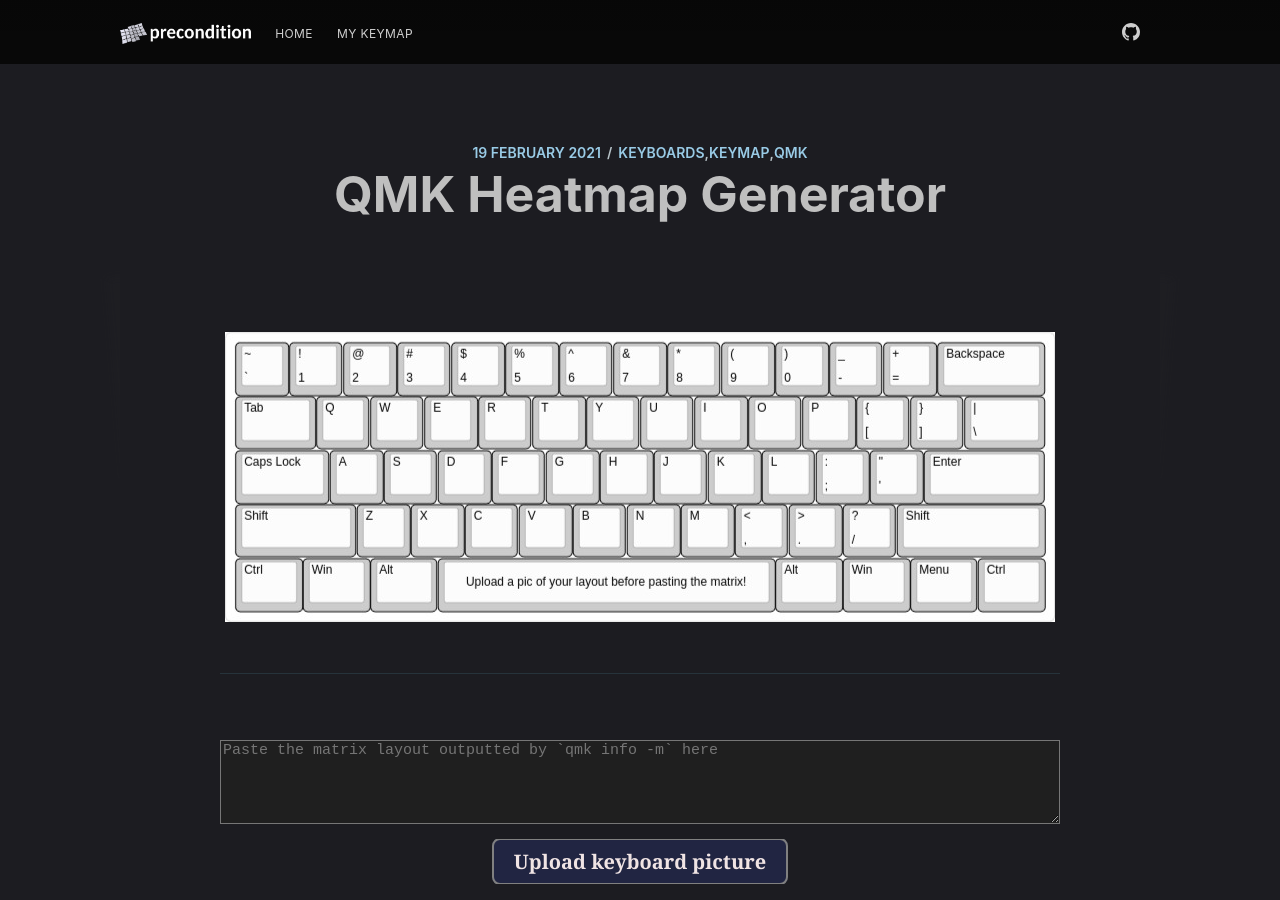
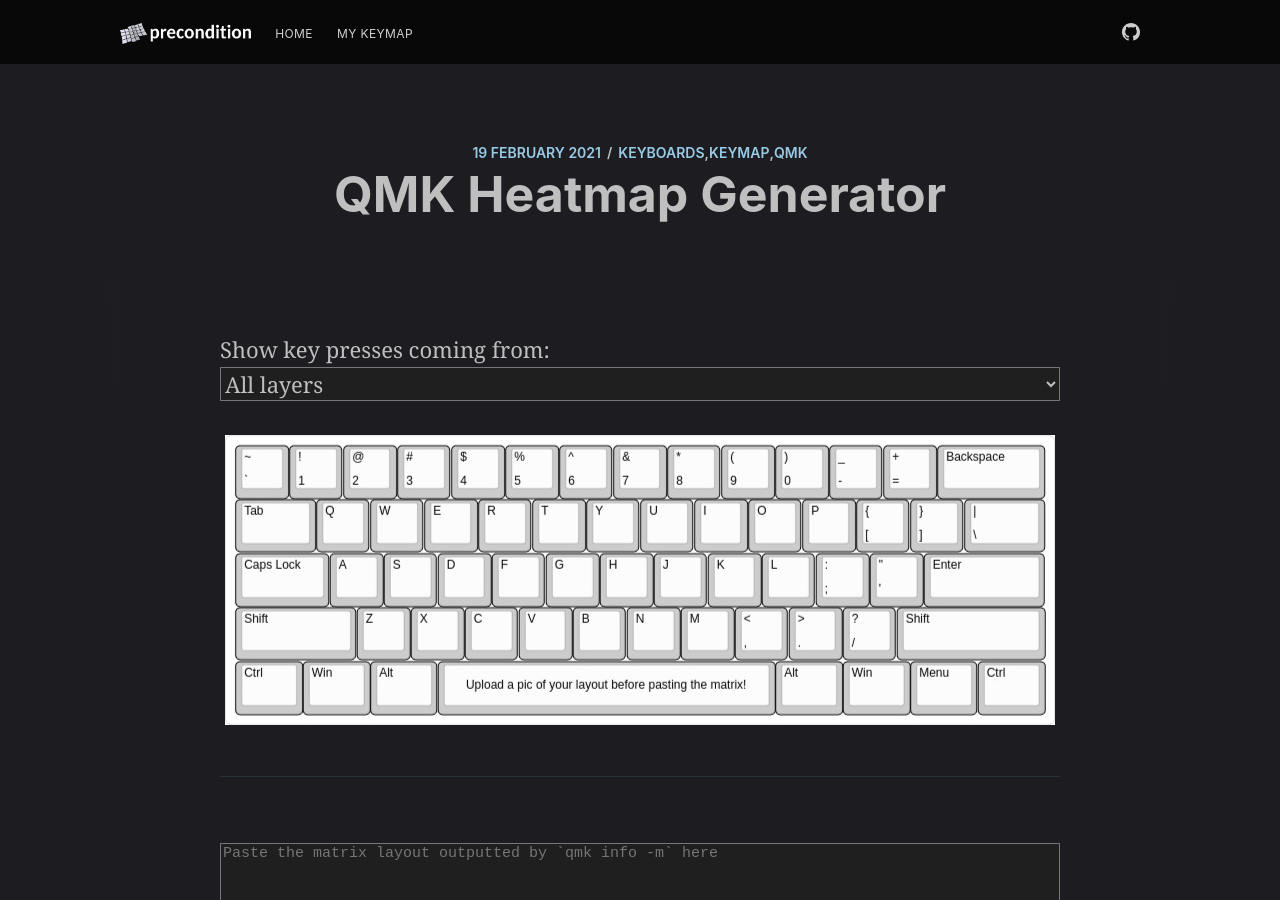
Before and after one commit to precondition/precondition.github.io, a Jekyll site: the page built from _posts/2021-02-19-qmk-heatmap.md, in a window 1280 px wide and 900 px high. Built offline with Jekyll 4.4.1, drawn with Linux system fonts in a browser that asks for light colours; nearby versions of some CDN libraries; some of the changed lines change nothing that is shown.

Commit message:
Support per-layer heatmaps

```diff
--- a/_includes/js/keylog_processing.js
+++ b/_includes/js/keylog_processing.js
@@ -1,14 +1,11 @@
 const bgCanvas = document.getElementById("bgCanvas");
-bgCanvas.style.backgroundImage = `url(/assets/images/qmk-heatmap/example_layout_for_qmk_heatmap_generator.jpg)`;
+bgCanvas.style.backgroundImage = "url(/assets/images/qmk-heatmap/example_layout_for_qmk_heatmap_generator.jpg)";
 
 document.getElementById("pictureFile").addEventListener("change", function(){
     const pictureFile = this.files[0];
     if (pictureFile) {
       var reader = new FileReader();
 
-
-    // ISSUE: uploading a picture with a transparent bg shows a tiled version of the initial
-    // canvas image in the background.
       reader.onload = function (evt) {
           var image = new Image();
           image.src = reader.result;
@@ -30,6 +27,7 @@
 
       reader.onerror = function (evt) {
         console.error("An error ocurred reading the pictureFile",evt);
+        alert("An error ocurred reading while reading the file.");
       };
 
       reader.readAsDataURL(pictureFile);
@@ -62,7 +60,8 @@
 /* array[str] */ var rowcolInTextMatrix = [];
 /* Object[str: Object[str: int]] */ var posMatchingTable = {};
 
-// Lines 18 and 19 of qmk_firmware/lib/python/qmk/cli/info.py
+// Constants taken from here:
+// https://github.com/qmk/qmk_firmware/blob/620a946d01477b64ee2f719141aa35400c0188c6/lib/python/qmk/constants.py#L22...L24
 const ROW_LETTERS = '0123456789ABCDEFGHIJKLMNOPQRSTUVWXYZabcdefghijklmnop'
 const COL_LETTERS = 'ABCDEFGHIJKLMNOPQRSTUVWXYZabcdefghijilmnopqrstuvwxyz'
 // Taken from the length of ROW_LETTERS and COL_LETTERS
@@ -153,6 +152,7 @@
             } else {
                 eraseAllCircles();
                 alert("All matches are saved! Please upload your csv file now");
+                document.getElementById("howToMatchMatrix").innerText = 'Scroll down to see the "Upload key log csv" button'
                 document.getElementById("csvFileBtnWrapper").style.display = "block";
             }
         }
@@ -190,18 +190,15 @@
      */
     keycode2rowcol = {}
     // The keycode must be present in the expected line format
-    expectedLineFormat = /0x[A-F0-9]+,[0-9]+,[0-9]+/
+    const expectedLineFormat = /^0x[A-F0-9]+,[0-9]+,[0-9]+/
     // Go through each known association between a keycode and its row,col
     // to build the `keycode2rowcol` lookup table.
     lines.filter(line => expectedLineFormat.test(line)).forEach(line => {
-        keycode = line.match(/0x[0-9A-F]+/)[0]
-        line = line.replace(/0x[0-9A-F]+,/, "")
-        row = Number(line.slice(0, line.indexOf(",")))
-        col = Number(line.slice(line.indexOf(",")+1))
-        if (isNaN(row) || isNaN(col)) {
-            console.error('The row or column in line "' + line + '" is not a number. Skipping this line...')
-            return
-        } else if (row == 254 && col == 254) {
+        const loggedKeycodeAndVars = line.split(",")
+        const keycode = loggedKeycodeAndVars[0]
+        const row = Number(loggedKeycodeAndVars[1])
+        const col = Number(loggedKeycodeAndVars[2])
+        if (row == 254 && col == 254) {
             return // is a simple combo with sevanteri's combo improvements
         } else {
             keycode2rowcol[keycode] = [row, col]
@@ -220,38 +217,91 @@
     return lines
 }
 
-function getKeyFreqFromCsvLines(lines) {
-    keyFreq = {}
-    // The keycode DOES NOT have to be present in the expected line format
-    expectedLineFormat = /(0x[A-F0-9]+,)?[0-9]+,[0-9]+/
-    lines.filter(line => expectedLineFormat.test(line)).forEach(line => {
+function getKeyFreq(line, keyFreq) {
+    /* Generates a hashmap that associates a key to the total amount of times it was pressed.
+     *
+     * Its format is as follows:
+     * {
+     * "2-letter code for row,column": [
+     *  total presses on layer 0, total presses on layer 1, ..., total presses on layer n
+     *  ]
+     * }
+     *
+     * Example:
+     * {"0A": [2800, 38], "9B": [50, 50]}
+     * The key in matrix position row=0, col=0 (denoted "0A")
+     * was pressed 2800 times when layer 0 was active and
+     * 38 times when layer 1 was active.
+     */
+
     // Strip the leading keycode hexa
     line = line.replace(/0x[0-9A-F]+,/, "")
-        row = Number(line.slice(0, line.indexOf(",")))
-        col = Number(line.slice(line.indexOf(",")+1))
-        if (isNaN(row) || isNaN(col)) {
-            console.error('The row or column in line "' + line + '" is not a number. Skipping this line...')
-            return
-        } else if (row < MAX_ROW && col < MAX_COL) {
+    const loggedVars = line.split(",")
+    const row        = Number(loggedVars[0])
+    const col        = Number(loggedVars[1])
+    const layer      = Number(loggedVars[2])
+    if (row < MAX_ROW && col < MAX_COL) {
         rowcol = ROW_LETTERS[row] + COL_LETTERS[col]
     } else {
         // Is probably a combo whose row, col = 254, 254
         rowcol = 'ØØ' // 'Ø' is totally arbitrary
     }
-        keyFreq[rowcol] = (keyFreq[rowcol] || 0) + 1
-    })
+    if (keyFreq[rowcol] == undefined) {
+        keyFreq[rowcol] = []
+    }
+    keyFreq[rowcol][layer] = (keyFreq[rowcol][layer] || 0) + 1
     return keyFreq
 }
 
-function compileHeatmapDataPoints(rowcol2coords, rowcol2count) {
-    /*array[Object[str: int]]*/data = [];
-    for (const rowcol of Object.keys(rowcol2coords)) {
+function sum(array) {
+    return array.reduce((a, b) => a+b, 0)
+}
+
+function getHighestLayer(line, highestLayer) {
+    line = line.replace(/0x[0-9A-F]+,/, "")
+    const loggedVars = line.split(",")
+    const layer = Number(loggedVars[2])
+    if (layer > highestLayer) {
+        highestLayer = layer
+     }
+    return highestLayer
+}
+
+function compileHeatmapDataPoints(rowcol2coords, rowcol2counts, highestLayer) {
+    /*array[array[Object[str: int]]]*/data = []
+    rowcols = Object.keys(rowcol2coords)
+    var i = rowcols.length
+    while (i--) {
+        rowcol = rowcols[i]
+        if (rowcol2counts[rowcol] == undefined) {
+            continue
+        }
+        for (let j=0; j<=highestLayer; j++) {
+            /*int*/const keypressesCount = rowcol2counts[rowcol][j]
+            if (keypressesCount == undefined) {
+                continue
+            }
             // Shallow copy clone of {x: int, y: int}
-        /*Object[str: int]*/coordsAndValue = {...rowcol2coords[rowcol]};
-        coordsAndValue.value = rowcol2count[rowcol];
-        data.push(coordsAndValue);
+            /*Object[str: int]*/coordsAndValue = {...rowcol2coords[rowcol]}
+            coordsAndValue["value"] = keypressesCount
+            coordsAndValue["rowcol"] = rowcol
+            if (data[j] == undefined) {
+                data[j] = []
             }
-    return data;
+            data[j].push(coordsAndValue)
+        }
+        console.log("highestLayer is " + highestLayer)
+        /*int*/const totalKeypressesCount = sum(rowcol2counts[rowcol])
+        console.log("totalKeypressesCount is " + totalKeypressesCount)
+        /*Object[str: int]*/coordsAndValue = {...rowcol2coords[rowcol]}
+        coordsAndValue["value"] = totalKeypressesCount
+        if (data[highestLayer+1] == undefined) {
+            data[highestLayer+1] = []
+        }
+        data[highestLayer+1].push(coordsAndValue)
+        console.log("total has been pushed to data, it is now:" + JSON.stringify(data))
+    }
+    return data
 }
 
 function generateHeatmap(maxPresses, heatmapDataPoints) {
@@ -274,24 +324,57 @@
     heatmapInstance.setData(heatmapFinalData)
 }
 
+let heatmapDataPoints = []
+let maxPresses = []
 document.getElementById("csvFile").addEventListener("change", function(){
     var csvFile = this.files[0];
 
     if (csvFile) {
       var reader = new FileReader();
+      const RECOMMENDED_AMOUNT_OF_ENTRIES = 100000
 
       reader.onload = function (evt) {
           csvText = evt.target.result
           csvLines = csvText.split(/\n|\r\n/)
+
+          if (csvLines.length < RECOMMENDED_AMOUNT_OF_ENTRIES) {
+              document.getElementById("howToMatchMatrix").innerText = `The submitted keylog only contains ${csvLines.length} lines.\nCollect more data for more accurate results.`
+          }
           if (csvText.includes("NA,NA")) {
             csvLines = fillNAs(csvLines)
           }
-          keyFreq = getKeyFreqFromCsvLines(csvLines);
-          // ... is used to unpack the values array
-          maxPresses = Math.max(...Object.values(keyFreq))
+          let keyFreq = {}
+          let highestLayer = 0
+          // The keycode DOES NOT have to be present in the expected line format
+          const expectedLineFormat = /^(0x[A-F0-9]+,)?[0-9]+,[0-9]+,[0-9]{1,2}/
+          csvLines.filter(line => expectedLineFormat.test(line)).forEach(line => {
+              keyFreq = getKeyFreq(line, keyFreq)
+              highestLayer = getHighestLayer(line, highestLayer)
+          })
+          maxPresses = []
+          keypressesOnEachLayer = Object.values(keyFreq)
+          for (let i=0; i<=highestLayer; i++) {
+            maxPresses.push(Math.max(...keypressesOnEachLayer.map(pressesInLayer => (pressesInLayer[i]||0))))
+          }
+          // Last element contains the total max presses for all layers combined
+          maxPresses.push(Math.max(...keypressesOnEachLayer.map(pressesInLayer => sum(pressesInLayer))))
+          console.log("maxPresses are " + maxPresses)
 
-          heatmapDataPoints = compileHeatmapDataPoints(posMatchingTable, keyFreq);
-          generateHeatmap(maxPresses, heatmapDataPoints);
+          heatmapDataPoints = compileHeatmapDataPoints(posMatchingTable, keyFreq, highestLayer);
+
+          // The code below related to updating the layerSelector can be a bit confusing because of
+          // the presence of the option "All Layers" at the first position in the drop-down list.
+          // By consequence, the option "Layer 0" has a value of "0" but an index of 0+1 etc.
+          const selector = document.getElementById("layerSelector")
+          // highestLayer+1 is the index of aggregated layers data in heatmapDataPoints.
+          currentlySelectedLayer = Math.min(Number(selector.value), highestLayer+1);
+          // Always keep at least "All layers" and "Layer 0" + whatever up to selected index or highestLayer+1
+          // These two options work with any keylog file because there is always at least a base layer.
+          selector.length = Math.max(2, Math.min(selector.selectedIndex, highestLayer+1))
+          for (let i=selector.length-1; i<=highestLayer; i++) {
+            addLayerToSelector(i)
+          }
+          generateHeatmap(maxPresses[currentlySelectedLayer], heatmapDataPoints[currentlySelectedLayer]);
       };
 
       reader.onerror = function (evt) {
@@ -300,4 +383,20 @@
 
       reader.readAsText(csvFile, "UTF-8");
     }
-},false);
+}, false);
+
+function displayLayer(options) {
+    console.log(options)
+    if (maxPresses.length > 0) {
+        chosenLayer = Math.min(Number(options.value), heatmapDataPoints.length-1)
+        generateHeatmap(maxPresses[chosenLayer], heatmapDataPoints[chosenLayer])
+    }
+}
+
+function addLayerToSelector(layer) {
+    selector = document.getElementById("layerSelector")
+    layerToAdd = document.createElement("option")
+    layerToAdd.text = "Layer " + layer
+    layerToAdd.value = layer
+    selector.add(layerToAdd)
+}
--- a/_posts/2021-02-19-qmk-heatmap.md
+++ b/_posts/2021-02-19-qmk-heatmap.md
@@ -14,6 +14,13 @@
     - js/heatmap.min.js
 description: Generate a heatmap of key presses for any QMK keyboard based on real key logging data
 ---
+
+Show key presses coming from:
+<select id="layerSelector" onchange="displayLayer(this)">
+<!-- The value of "All layers" is an arbitrary big number that will be converted to highestLayer+1 -->
+<option value="99">All layers</option>
+<option value="0">Layer 0</option>
+</select>
 
 <div id="keyboard">
 <canvas id="bgCanvas" width="830" height="290">
@@ -45,6 +52,22 @@
 This is a web-based tool to generate a pretty heatmap of your typing habits. As opposed to all the other available keyboard heatmap generators, this doesn't merely analyse a static piece of text and overlays the letter frequency of said piece of text over a picture of the most basic row-stagger keyboard. This generator has full support for unprintable keys like backspace, modifier keys, caps lock, F-keys, arrow keys etc. Additionally, advanced QMK features such as layers, modtaps, layertaps, [home row mods](home-row-mods), leader keys, autoshift, and even combos are also supported.
 
 Since QMK keyboards come in all shapes and sizes, you're invited to upload your own picture of your layout/keymap. It doesn't matter whether you use a TKL, an Atreus or a Dactyl Manuform; if it's available on the [QMK configurator], it's supported.
+
+<!--
+Mini version of my Dactyl Manuform 5x6 for testing
+┌──┐┌──┐┌──┐┌──┐┌──┐                    ┌──┐┌──┐┌──┐┌──┐┌──┐
+│1B││1C││1D││1E││1F│                    │7A││7B││7C││7D││7E│
+└──┘└──┘└──┘└──┘└──┘                    └──┘└──┘└──┘└──┘└──┘
+┌──┐┌──┐┌──┐┌──┐┌──┐                    ┌──┐┌──┐┌──┐┌──┐┌──┐
+│2B││2C││2D││2E││2F│                    │8A││8B││8C││8D││8E│
+└──┘└──┘└──┘└──┘└──┘                    └──┘└──┘└──┘└──┘└──┘
+┌──┐┌──┐┌──┐┌──┐┌──┐                    ┌──┐┌──┐┌──┐┌──┐┌──┐
+│3B││3C││3D││3E││3F│                    │9A││9B││9C││9D││9E│
+└──┘└──┘└──┘└──┘└──┘                    └──┘└──┘└──┘└──┘└──┘
+                ┌──┐┌──┐                    ┌──┐┌──┐
+                │4E││4F│                    │AA││AB│
+                └──┘└──┘                    └──┘└──┘
+-->
 
 # Gallery
 
```
Lines whose indentation alone changed are shown as unchanged.
